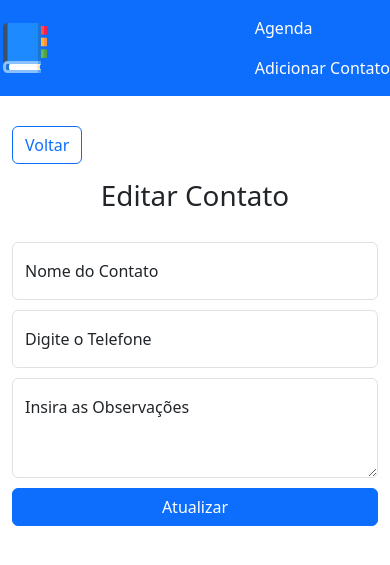
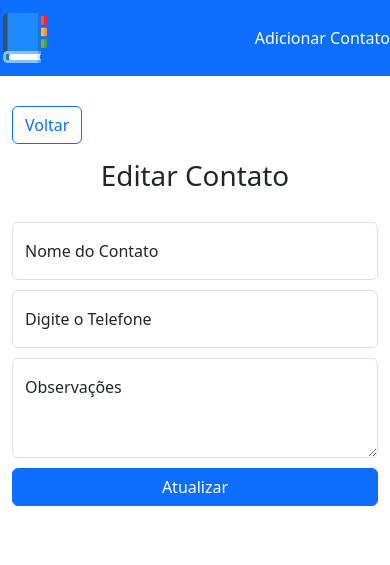
Before and after one commit to EduBarros101/udemy-estudos, a PHP site: page /edit.php in a window 390 px wide; the page is wider, and only the part inside the window is pictured. Shown: the top 565 px of that part. Run offline with PHP 8.4, Linux system fonts and the light colour scheme; data that the repository does not hold is empty.

Commit message:
Edit finalizado

```diff
--- a/matheus_battisti/php/17_agenda/config/process.php
+++ b/matheus_battisti/php/17_agenda/config/process.php
@@ -30,14 +30,39 @@ if (!empty($data)) {
       $error = $e->getMessage();
       echo "Erro: $error.";
     }
+  } else if ($data["type"] == "edit") {
+    $name = $data["name"];
+    $phone = $data["phone"];
+    $observations = $data["observations"];
+    $id = $data["id"];
+
+    $query = "UPDATE contacts
+              SET name = :name, phone = :phone, observations = :observations
+              WHERE id = :id";
+
+    $stmt = $conn->prepare($query);
+    $stmt->bindParam(":name", $name);
+    $stmt->bindParam(":phone", $phone);
+    $stmt->bindParam(":observations", $observations);
+    $stmt->bindParam(":id", $id);
+
+    try {
+      $stmt->execute();
+      $_SESSION["msg"] = "Contato atualizado com secesso.";
+    } catch (PDOException $e) {
+      $error = $e->getMessage();
+      echo "Erro: $error";
+    }
   }
 
+  // Redirect Home
   header("Location:" . $BASE_URL . "/../index.php");
 } else {
+
   $id;
 
   if (!empty($_GET)) {
-    $id = $_GET['id'];
+    $id = $_GET["id"];
   }
 
   if (!empty($id)) {
--- a/matheus_battisti/php/17_agenda/config/url.php
+++ b/matheus_battisti/php/17_agenda/config/url.php
@@ -1,3 +1,3 @@
 <?php
 
-$BASE_URL = "http://" . $_SERVER["SERVER_NAME"] . ":3000" . dirname($_SERVER['REQUEST_URI'] . "?" . "/");
+$BASE_URL = "http://" . $_SERVER["SERVER_NAME"] . ":3000" . dirname($_SERVER["REQUEST_URI"] . "?");
--- a/matheus_battisti/php/17_agenda/css/styles.css
+++ b/matheus_battisti/php/17_agenda/css/styles.css
@@ -92,3 +92,11 @@ textarea {
   max-width: 500px;
   margin: 0 auto;
 }
+
+/* Mobile */
+
+@media (max-width: 480px) {
+  #home-link {
+    display: none;
+  }
+}
--- a/matheus_battisti/php/17_agenda/edit.php
+++ b/matheus_battisti/php/17_agenda/edit.php
@@ -23,8 +23,8 @@ include_once("templates/header.php");
     </div>
 
     <div class="form-floating">
-      <textarea type="text" name="observations" id="observations" class="form-control" placeholder="Insira as Observações" style="height: 100px;"></textarea>
-      <label for="observations">Insira as Observações</label>
+      <textarea type="text" name="observations" id="observations" class="form-control" placeholder="Insira as Observações" style="height: 100px;"><?= $contact["observations"] ?></textarea>
+      <label for="observations">Observações</label>
     </div>
 
     <button type="submit" class="btn btn-primary">Atualizar</button>
--- a/matheus_battisti/php/17_agenda/index.php
+++ b/matheus_battisti/php/17_agenda/index.php
@@ -26,11 +26,11 @@ include_once("templates/header.php");
         <?php foreach ($contacts as $contact) : ?>
           <tr>
             <td scope="row" class="col-id"><?= $contact['id'] ?></td>
-            <td scope="row"><?= $contact['name'] ?></td>
-            <td scope="row"><?= $contact['phone'] ?></td>
+            <td scope="row"><?= $contact["name"] ?></td>
+            <td scope="row"><?= $contact["phone"] ?></td>
             <td class="actions">
               <a href="<?= $BASE_URL ?>show.php?id=<?= $contact["id"] ?>"><i class="fas fa-eye check-icon"></i></a>
-              <a href="<?= $BASE_URL ?>edit.php?id<?= $contact["id"] ?>"><i class="fas fa-edit edit-icon"></i></a>
+              <a href="<?= $BASE_URL ?>edit.php?id=<?= $contact["id"] ?>"><i class="fas fa-edit edit-icon"></i></a>
               <button class="delete-btn" type="submit"><i class="fas fa-times delete-icon"></i></button>
             </td>
           </tr>
--- a/matheus_battisti/php/17_agenda/show.php
+++ b/matheus_battisti/php/17_agenda/show.php
@@ -6,7 +6,7 @@ include_once("templates/header.php");
 
 <div class="container" id="view-contact-container">
   <?php include_once("templates/backbtn.php") ?>
-  <h1 id="main-title"><?= $contact['name'] ?></h1>
+  <h1 id="main-title"><?= $contact["name"] ?></h1>
   <p class="bold">Telefone:</p>
   <p><?= $contact['phone'] ?></p>
   <p class="bold">Observações:</p>
--- a/matheus_battisti/php/17_agenda/templates/header.php
+++ b/matheus_battisti/php/17_agenda/templates/header.php
@@ -39,7 +39,7 @@ if (isset($_SESSION['msg'])) {
       <div>
         <div class="navbar-nav">
           <a href="<?= $BASE_URL ?>index.php" class="nav-link active" id="home-link">Agenda</a>
-          <a href="<?= $BASE_URL ?>create.php" class="nav-link active" id="home-link">Adicionar Contato</a>
+          <a href="<?= $BASE_URL ?>create.php" class="nav-link active">Adicionar Contato</a>
         </div>
       </div>
 
```
